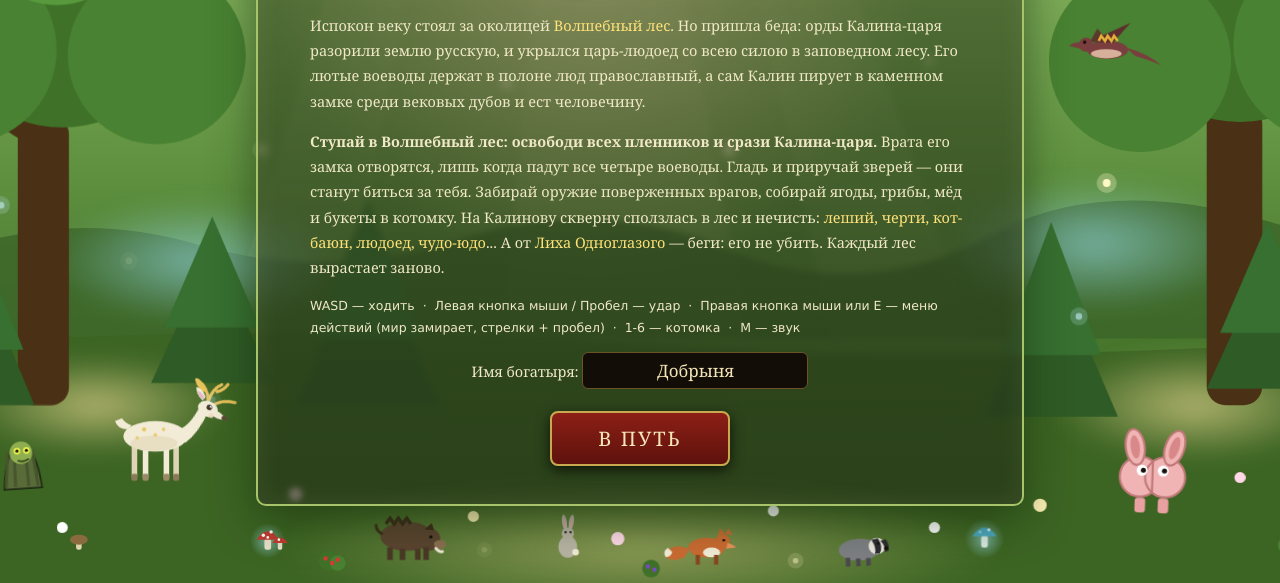
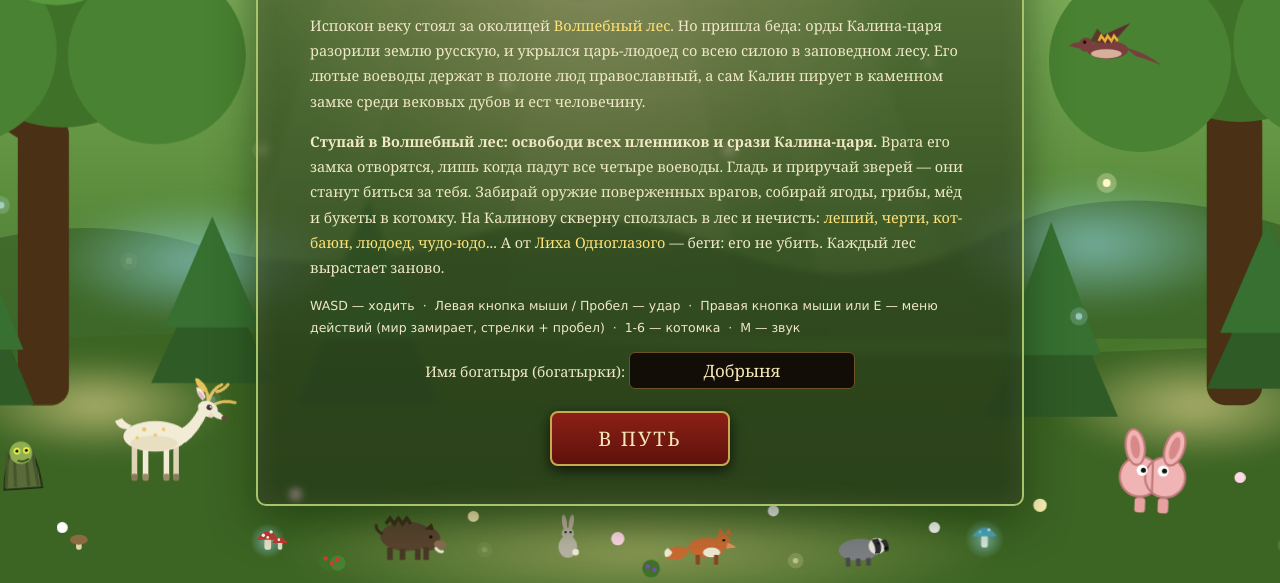
Before and after one commit to aidarkhusnutdinov/volshebny-les, a plain HTML site: page index.html in a window 1280 px wide. Shown: the part 217-800 px from the top of the page. Drawn offline with Linux system fonts and the light colour scheme.

Commit message:
Публикация 2026-07-06 11:00

```diff
--- a/index.html
+++ b/index.html
@@ -442,7 +442,7 @@
     На Калинову скверну сползлась в лес и нечисть: <span class="goldword">леший, черти, кот-баюн, людоед, чудо-юдо</span>... А от <span class="goldword">Лиха Одноглазого</span> — беги: его не убить.
     Каждый лес вырастает заново.</p>
     <p class="keys">WASD — ходить &nbsp;·&nbsp; Левая кнопка мыши / Пробел — удар &nbsp;·&nbsp; Правая кнопка мыши или E — меню действий (мир замирает, стрелки + пробел) &nbsp;·&nbsp; 1-6 — котомка &nbsp;·&nbsp; M — звук</p>
-    <p style="text-align:center;margin:4px 0 0">Имя богатыря:
+    <p style="text-align:center;margin:4px 0 0">Имя богатыря (богатырки):
       <input id="nameInput" maxlength="18" value="Добрыня" style="font-family:inherit;font-size:17px;padding:6px 12px;background:#120d06;border:1.5px solid #6b5327;color:#f5e6b8;border-radius:6px;text-align:center;outline:none;width:200px;">
     </p>
     <button id="startBtn">В ПУТЬ</button>
```
